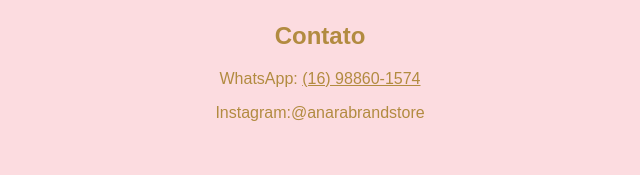
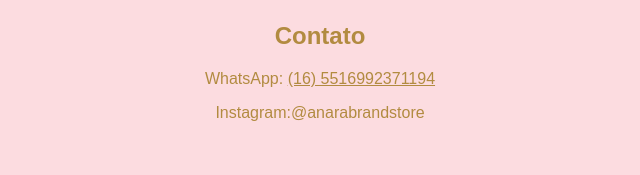
Before and after one commit to KleberPedreira/anara, a plain HTML site: page index.html in a window 1280 px wide. Shown: the part 794-969 px from the top of the page, 320-960 px from the left. Drawn offline with Linux system fonts and the light colour scheme.

Commit message:
Update index.html

```diff
--- a/index.html
+++ b/index.html
@@ -151,7 +151,7 @@
 
     <section id="contato" style="padding: 20px; text-align: center;">
         <h2>Contato</h2>
-        <p>WhatsApp: <a href="https://wa.me/5516992371194" target="_blank" style="color: var(--dourado);">(16) 98860-1574</a></p>
+        <p>WhatsApp: <a href="https://wa.me/5516992371194" target="_blank" style="color: var(--dourado);">(16) 5516992371194</a></p>
         <p>Instagram:<a href="https://www.instagram.com/anarabrandstore?igsh=dzhlMXM2czNyajd6" target="_blank" style="color: #b28b40; text-decoration: none;">@anarabrandstore</a></p>
 
     </section>
```
